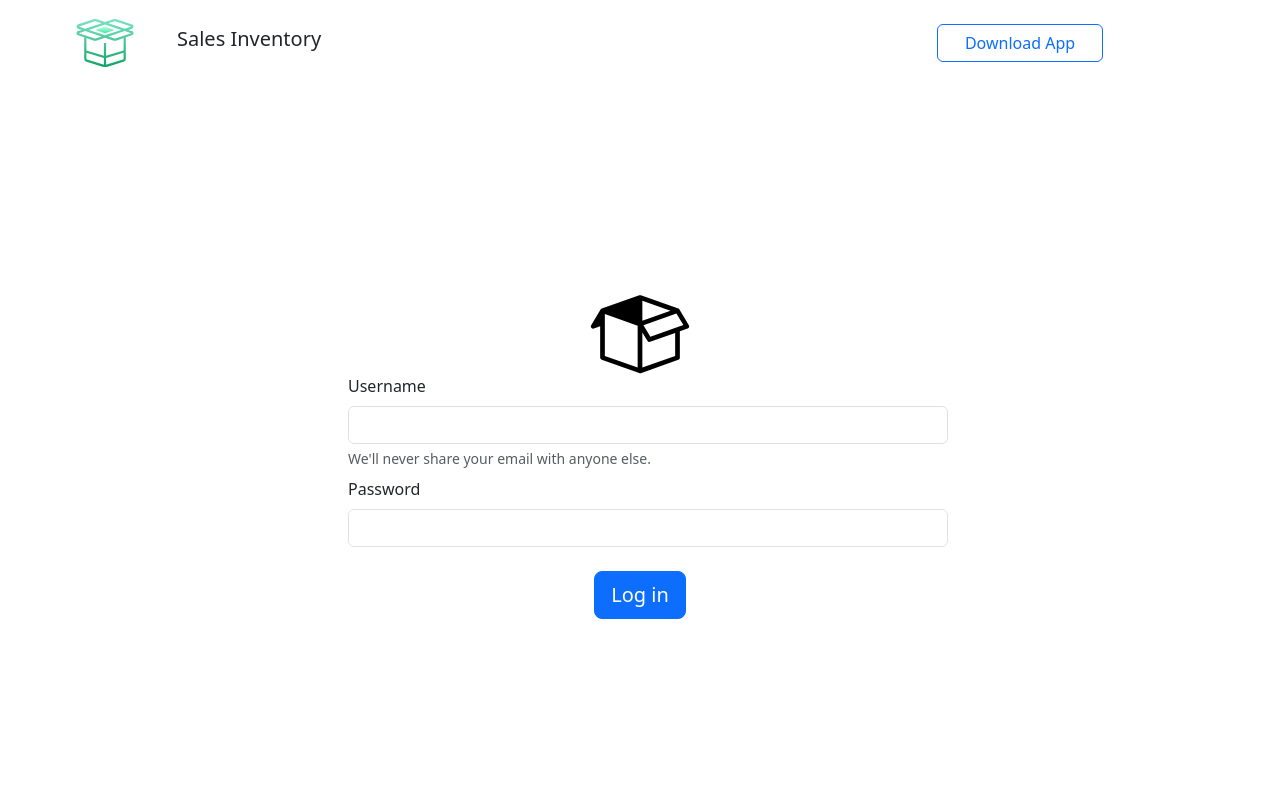
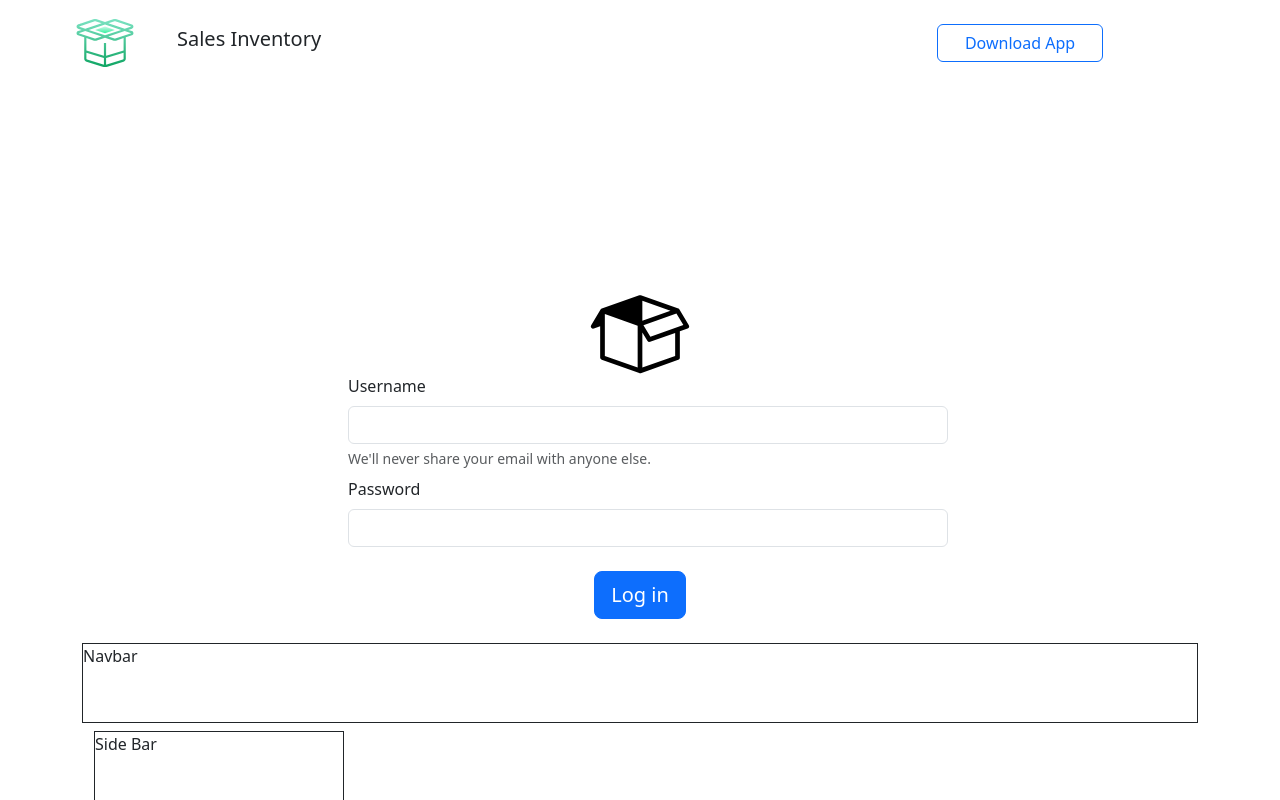
Before and after one commit to MarkRyuo/SalesInventoryManagementSystem, a React (Vite) app: page / in a window 1280 px wide. Shown: the top 800 px of the page. Built offline with nearby package versions, Linux system fonts and the light colour scheme.

Commit message:
Subject: Body

```diff
--- a/src/App.tsx
+++ b/src/App.tsx
@@ -1,4 +1,4 @@
-import { Dashboard } from "./components/Dashboard"
+import { MainDash } from "./components/DashboardCards/MainDash"
 import { Login } from "./components/Login"
 
 
@@ -7,7 +7,7 @@ function App() {
   return (
     <>
       <Login/>
-      <Dashboard/>
+      <MainDash/>
     </>
   )
 }
--- a/src/components/DashboardCards/MainDash.tsx
+++ b/src/components/DashboardCards/MainDash.tsx
@@ -1,3 +1,4 @@
+import { DashboardCard } from "../DashboardCard";
 
 
 export const MainDash = () => {
@@ -6,7 +7,7 @@ export const MainDash = () => {
 
         <>
 
-
+            <DashboardCard/>
 
         </>
     ) ;
```
Also changed, not shown: src/components/Dashboard.tsx (line endings or trailing spaces).
